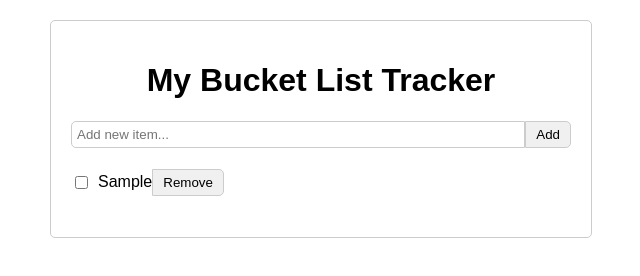
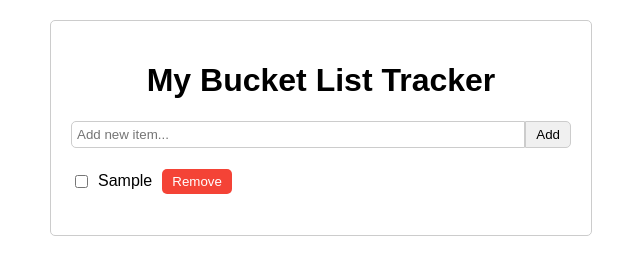
Before and after one commit to Rafinuwu/quaso, a plain HTML site: page index.html in a window 1280 px wide. Both pictures are taken after typing "Sample" into the empty fields and a click on the button "Add". Shown: the whole page, without its empty margins (319-959 px from the left). Drawn offline with Linux system fonts and the light colour scheme.

Commit message:
Update styles.css

```diff
--- a/styles.css
+++ b/styles.css
@@ -50,3 +50,13 @@ li {
 input[type="checkbox"] {
   margin-right: 10px;
 }
+
+.remove-btn {
+  padding: 5px 10px;
+  background-color: #f44336;
+  color: #fff;
+  border: none;
+  border-radius: 5px;
+  cursor: pointer;
+  margin-left: 10px;
+}
```
